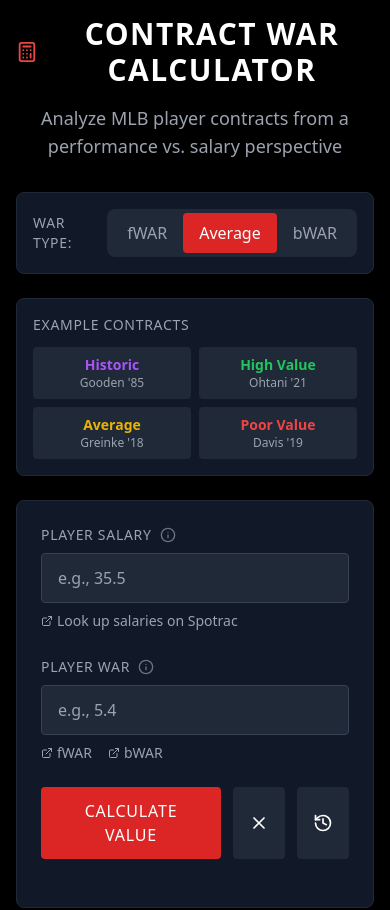
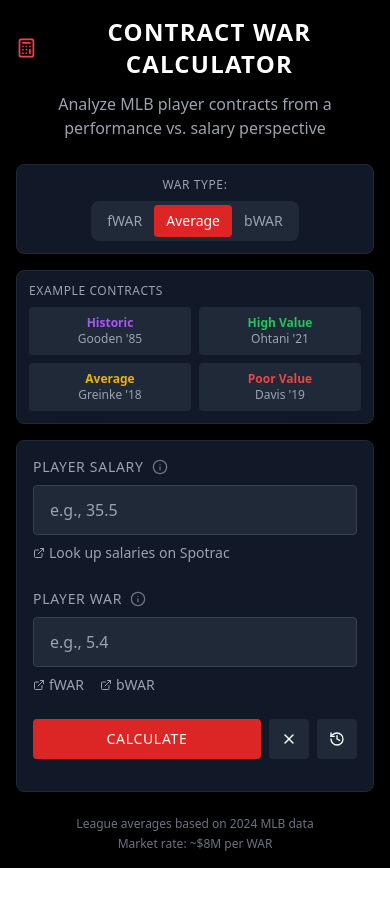
Before and after one commit to harnischllc/badder-calc, a React (Vite) app: page / in a window 390 px wide. Shown: the top 910 px of the page. After the commit the page ends 868 px from the top, so only its background shows below. Built offline with nearby package versions, Linux system fonts and the light colour scheme.

Commit message:
Update App.jsx

```diff
--- a/src/App.jsx
+++ b/src/App.jsx
@@ -100,26 +100,26 @@ const ContractWARCalculator = () => {
     <div className="min-h-screen bg-black text-white p-4 md:p-8">
       <div className="max-w-3xl mx-auto">
         {/* Header */}
-        <div className="text-center mb-8">
-          <div className="flex items-center justify-center gap-3 mb-4">
-            <Calculator className="w-8 h-8 text-red-500" />
-            <h1 className="text-3xl md:text-4xl font-bold uppercase tracking-wider">
+        <div className="text-center mb-6 md:mb-8">
+          <div className="flex items-center justify-center gap-2 md:gap-3 mb-3 md:mb-4">
+            <Calculator className="w-6 h-6 md:w-8 md:h-8 text-red-500" />
+            <h1 className="text-2xl sm:text-3xl md:text-4xl font-bold uppercase tracking-wider">
               Contract WAR Calculator
             </h1>
           </div>
-          <p className="text-gray-400 text-lg">
+          <p className="text-gray-400 text-base md:text-lg px-4">
             Analyze MLB player contracts from a performance vs. salary perspective
           </p>
         </div>
 
         {/* WAR Type Toggle */}
-        <div className="bg-gray-900 rounded-lg p-4 mb-6 border border-gray-800">
-          <div className="flex items-center justify-center gap-4">
-            <span className="text-gray-400 text-sm uppercase tracking-wider">WAR Type:</span>
+        <div className="bg-gray-900 rounded-lg p-3 md:p-4 mb-4 md:mb-6 border border-gray-800">
+          <div className="flex flex-col sm:flex-row items-center justify-center gap-2 sm:gap-4">
+            <span className="text-gray-400 text-xs sm:text-sm uppercase tracking-wider">WAR Type:</span>
             <div className="flex bg-gray-800 rounded-lg p-1">
               <button
                 onClick={() => setWarType('fWAR')}
-                className={`px-4 py-2 rounded transition-colors ${
+                className={`px-3 py-1.5 md:px-4 md:py-2 rounded text-sm transition-colors ${
                   warType === 'fWAR'
                     ? 'bg-red-600 text-white'
                     : 'text-gray-400 hover:text-white'
@@ -129,7 +129,7 @@ const ContractWARCalculator = () => {
               </button>
               <button
                 onClick={() => setWarType('avg')}
-                className={`px-4 py-2 rounded transition-colors ${
+                className={`px-3 py-1.5 md:px-4 md:py-2 rounded text-sm transition-colors ${
                   warType === 'avg'
                     ? 'bg-red-600 text-white'
                     : 'text-gray-400 hover:text-white'
@@ -139,7 +139,7 @@ const ContractWARCalculator = () => {
               </button>
               <button
                 onClick={() => setWarType('bWAR')}
-                className={`px-4 py-2 rounded transition-colors ${
+                className={`px-3 py-1.5 md:px-4 md:py-2 rounded text-sm transition-colors ${
                   warType === 'bWAR'
                     ? 'bg-red-600 text-white'
                     : 'text-gray-400 hover:text-white'
@@ -152,33 +152,33 @@ const ContractWARCalculator = () => {
         </div>
 
         {/* Example Contracts */}
-        <div className="bg-gray-900 rounded-lg p-4 mb-6 border border-gray-800">
-          <h3 className="text-sm font-medium text-gray-400 uppercase tracking-wider mb-3">Example Contracts</h3>
-          <div className="grid grid-cols-2 md:grid-cols-4 gap-2">
+        <div className="bg-gray-900 rounded-lg p-3 md:p-4 mb-4 md:mb-6 border border-gray-800">
+          <h3 className="text-xs sm:text-sm font-medium text-gray-400 uppercase tracking-wider mb-2 md:mb-3">Example Contracts</h3>
+          <div className="grid grid-cols-2 sm:grid-cols-4 gap-2">
             <button
               onClick={() => { setSalary('0.45'); setWar('13.2'); }}
-              className="p-2 bg-gray-800 hover:bg-gray-700 rounded text-sm transition-colors"
+              className="p-2 bg-gray-800 hover:bg-gray-700 rounded text-xs sm:text-sm transition-colors"
             >
               <div className="text-purple-500 font-semibold">Historic</div>
               <div className="text-gray-400 text-xs">Gooden '85</div>
             </button>
             <button
               onClick={() => { setSalary('3.0'); setWar('9.1'); }}
-              className="p-2 bg-gray-800 hover:bg-gray-700 rounded text-sm transition-colors"
+              className="p-2 bg-gray-800 hover:bg-gray-700 rounded text-xs sm:text-sm transition-colors"
             >
               <div className="text-green-500 font-semibold">High Value</div>
               <div className="text-gray-400 text-xs">Ohtani '21</div>
             </button>
             <button
               onClick={() => { setSalary('29.6'); setWar('3.5'); }}
-              className="p-2 bg-gray-800 hover:bg-gray-700 rounded text-sm transition-colors"
+              className="p-2 bg-gray-800 hover:bg-gray-700 rounded text-xs sm:text-sm transition-colors"
             >
               <div className="text-yellow-500 font-semibold">Average</div>
               <div className="text-gray-400 text-xs">Greinke '18</div>
             </button>
             <button
               onClick={() => { setSalary('23.0'); setWar('-0.5'); }}
-              className="p-2 bg-gray-800 hover:bg-gray-700 rounded text-sm transition-colors"
+              className="p-2 bg-gray-800 hover:bg-gray-700 rounded text-xs sm:text-sm transition-colors"
             >
               <div className="text-red-500 font-semibold">Poor Value</div>
               <div className="text-gray-400 text-xs">Davis '19</div>
@@ -187,7 +187,7 @@ const ContractWARCalculator = () => {
         </div>
 
         {/* Main Calculator Card */}
-        <div className="bg-gray-900 rounded-lg p-6 md:p-8 shadow-2xl border border-gray-800">
+        <div className="bg-gray-900 rounded-lg p-4 sm:p-6 md:p-8 shadow-2xl border border-gray-800">
 
           {/* Input Fields */}
           <div className="grid md:grid-cols-2 gap-6 mb-6">
@@ -244,28 +244,28 @@ const ContractWARCalculator = () => {
           </div>
 
           {/* Action Buttons */}
-          <div className="flex gap-3 mb-6">
+          <div className="flex gap-2 sm:gap-3 mb-4 md:mb-6">
             <button
               onClick={handleCalculate}
-              className="flex-1 bg-red-600 hover:bg-red-700 text-white px-6 py-3 rounded font-medium transition-colors uppercase tracking-wider"
+              className="flex-1 bg-red-600 hover:bg-red-700 text-white px-4 py-2.5 sm:px-6 sm:py-3 rounded font-medium transition-colors uppercase tracking-wider text-sm sm:text-base"
             >
-              Calculate Value
+              Calculate
             </button>
             <button
               onClick={handleClear}
-              className="px-4 py-3 bg-gray-800 hover:bg-gray-700 text-white rounded transition-colors"
+              className="px-3 py-2.5 sm:px-4 sm:py-3 bg-gray-800 hover:bg-gray-700 text-white rounded transition-colors"
               aria-label="Clear form"
             >
-              <X className="w-5 h-5" />
+              <X className="w-4 h-4 sm:w-5 sm:h-5" />
             </button>
             <button
               onClick={() => setShowHistory(!showHistory)}
-              className="px-4 py-3 bg-gray-800 hover:bg-gray-700 text-white rounded transition-colors relative"
+              className="px-3 py-2.5 sm:px-4 sm:py-3 bg-gray-800 hover:bg-gray-700 text-white rounded transition-colors relative"
               aria-label="Show history"
             >
-              <History className="w-5 h-5" />
+              <History className="w-4 h-4 sm:w-5 sm:h-5" />
               {history.length > 0 && (
-                <span className="absolute -top-1 -right-1 bg-red-500 text-white text-xs rounded-full w-5 h-5 flex items-center justify-center">
+                <span className="absolute -top-1 -right-1 bg-red-500 text-white text-xs rounded-full w-4 h-4 sm:w-5 sm:h-5 flex items-center justify-center text-[10px] sm:text-xs">
                   {history.length}
                 </span>
               )}
@@ -274,27 +274,27 @@ const ContractWARCalculator = () => {
 
           {/* History Panel */}
           {showHistory && history.length > 0 && (
-            <div className="mb-6 bg-gray-800 rounded p-4 border border-gray-700">
-              <div className="flex justify-between items-center mb-3">
-                <h3 className="text-white font-semibold uppercase tracking-wider text-sm">Recent Calculations</h3>
+            <div className="mb-4 md:mb-6 bg-gray-800 rounded p-3 md:p-4 border border-gray-700">
+              <div className="flex justify-between items-center mb-2 md:mb-3">
+                <h3 className="text-white font-semibold uppercase tracking-wider text-xs sm:text-sm">Recent Calculations</h3>
                 <button
                   onClick={handleClearHistory}
-                  className="text-gray-400 hover:text-white text-sm transition-colors"
+                  className="text-gray-400 hover:text-white text-xs sm:text-sm transition-colors"
                 >
                   Clear
                 </button>
               </div>
-              <div className="space-y-2 max-h-60 overflow-y-auto">
+              <div className="space-y-2 max-h-48 sm:max-h-60 overflow-y-auto">
                 {history.map((entry, index) => (
-                  <div key={index} className="p-3 bg-gray-700 rounded">
-                    <div className="flex justify-between items-start">
+                  <div key={index} className="p-2 sm:p-3 bg-gray-700 rounded">
+                    <div className="flex flex-col sm:flex-row sm:justify-between sm:items-start gap-1 sm:gap-0">
                       <div>
-                        <div className="text-white font-medium">{entry.name}</div>
-                        <div className="text-gray-400 text-xs mt-1">
+                        <div className="text-white font-medium text-sm">{entry.name}</div>
+                        <div className="text-gray-400 text-xs mt-0.5 sm:mt-1">
                           {entry.date} • ${entry.costPerWAR}M per WAR
                         </div>
                       </div>
-                      <div className={`text-sm font-medium ${getCategoryColor(entry.category)}`}>
+                      <div className={`text-xs sm:text-sm font-medium ${getCategoryColor(entry.category)}`}>
                         {entry.category}
                       </div>
                     </div>
@@ -309,7 +309,7 @@ const ContractWARCalculator = () => {
         </div>
 
         {/* Footer Info */}
-        <div className="text-center mt-8 text-gray-500 text-sm">
+        <div className="text-center mt-6 md:mt-8 text-gray-500 text-xs sm:text-sm">
           <p>League averages based on 2024 MLB data</p>
           <p className="mt-1">Market rate: ~$8M per WAR</p>
         </div>
```
